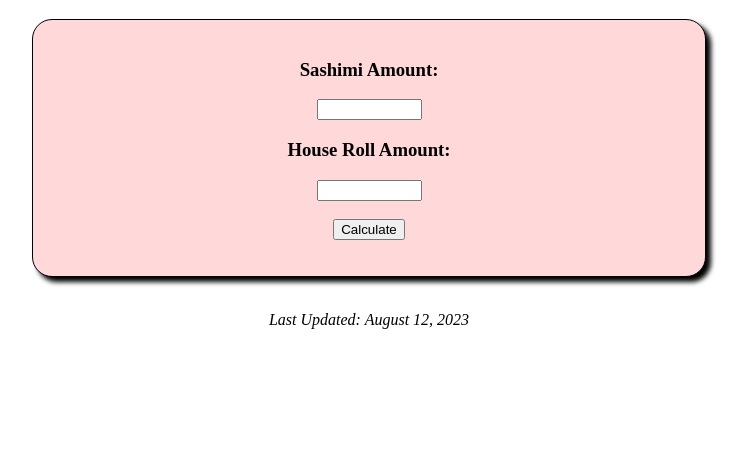
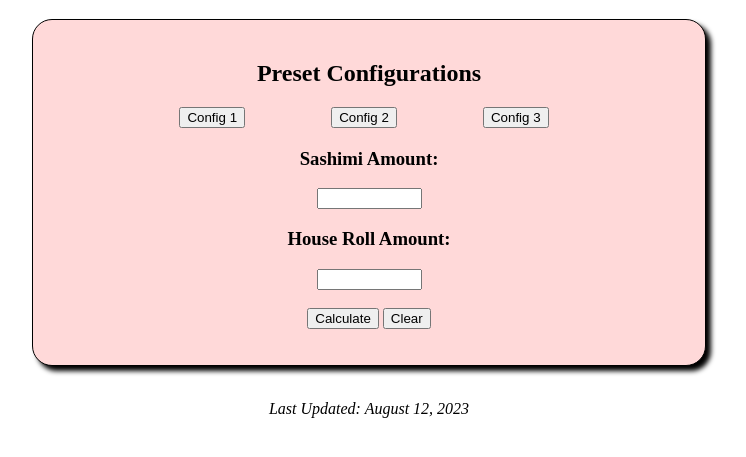
Before and after one commit to William-BC-CA/bz-calc, a plain HTML site: page index.html in a window 1280 px wide. Shown: the part 61-518 px from the top of the page, without its empty margins (271-1017 px from the left). Drawn offline with Linux system fonts and the light colour scheme.

Commit message:
removed console.log, added more options!

```diff
--- a/index.html
+++ b/index.html
@@ -12,7 +12,7 @@
     <meta content="#ff0000" data-react-helmet="true" name="theme-color" />
     <!-- <meta content="https://drive.google.com/uc?export=download&id=1ua5gBvAvktz1bfaCMiGzpPg6k85t8zyO" property="og:image" /> -->
     <!-- <link rel="icon" href="../images/sts-icon.png"> -->
-    <script src = "script.js"></script>
+    <script src = "script.js" defer></script>
 </head>
 <body>
     <div class = "wrapper">
@@ -21,6 +21,12 @@
             <h1>BZ Calculator</h1>
         </header>
         <main class = "container">
+            <h2>Preset Configurations</h2>
+            <div class = "configurations">
+                <div class = "config-item"><button onclick = "config1()">Config 1</button></div>
+                <div class = "config-item"><button onclick = "config2()">Config 2</button></div>
+                <div class = "config-item"><button onclick = "config3()">Config 3</button></div>
+            </div>
             <h3>Sashimi Amount:</h3>
             <input type="text" id="sashimi" name="name" required minlength="4" maxlength="8" size="10" />
             <h3>House Roll Amount:</h3>
@@ -28,8 +34,9 @@
             <br>
             <br>
             <button onclick = "toCalculate()">Calculate</button>
+            <button onclick = "clearStuff()">Clear</button>
 
-            <p id = "result"></p>
+            <p id = "result"> </p>
         </main>
         <footer>
             <br>
--- a/script.js
+++ b/script.js
@@ -5,6 +5,7 @@ const sashimi = 17.55; // 9 pcs.
 const sashimiSmall = 10.50; // 5 pcs.
 
 var bal = 0;
+var res = document.getElementById("result");
 
 function roundDecimalPlaces(){
     bal = Math.round((bal + Number.EPSILON) * 100) / 100;
@@ -36,15 +37,56 @@ function looper(option, maxVal){
 function toCalculate(){
     bal = 0;
     let countSashimi = parseInt(document.getElementById("sashimi").value);
-    console.log(countSashimi);
     let countHouseRoll = parseInt(document.getElementById("houseRoll").value);
     looper(2, countSashimi);
-    console.log(bal);
     looper(0, countHouseRoll);
     withTax();
     roundDecimalPlaces();
-    let res = document.getElementById("result");
+    if (bal == 0){
+        res.innerHTML = "<i>Please set an amount before calculating!</i>";
+        return;
+    }
     res.innerHTML = "<b>Your total is: $" + bal + "</b>";
+}
+
+function config1(){
+    let countSashimi = 3;
+    let countHouseRoll = 2;
+    let sashimiSelector = document.getElementById("sashimi");
+    let houseRollSelector = document.getElementById("houseRoll");
+    sashimiSelector.value = countSashimi;
+    houseRollSelector.value = countHouseRoll;
+}
+
+function config2(){
+    // let countSashimi = ;
+    // let countHouseRoll = ;
+    // let sashimiSelector = document.getElementById("sashimi");
+    // let houseRollSelector = document.getElementById("houseRoll");
+    // sashimiSelector.value = countSashimi;
+    // houseRollSelector.value = countHouseRoll;
+
+    // Not yet implemented
+    res.innerHTML = "<i>Not Available!</i>";
+}
+
+function config3(){
+    // let countSashimi = ;
+    // let countHouseRoll = ;
+    // let sashimiSelector = document.getElementById("sashimi");
+    // let houseRollSelector = document.getElementById("houseRoll");
+    // sashimiSelector.value = countSashimi;
+    // houseRollSelector.value = countHouseRoll;
+
+    // Not yet implemented
+    res.innerHTML = "<i>Not Available!</i>";
+}
+
+function clearStuff(){
+    let sashimiSelector = document.getElementById("sashimi");
+    let houseRollSelector = document.getElementById("houseRoll");
+    sashimiSelector.value = null;
+    houseRollSelector.value = null;
 }
 
 function tester(){
@@ -55,4 +97,3 @@ function tester(){
 }
 
 // tester();
-console.log(bal);
--- a/styles.css
+++ b/styles.css
@@ -11,3 +11,16 @@
     padding: 20px;
     box-shadow: 5px 5px 5px black;
 }
+
+.configurations{
+    display: flex;
+    justify-content: space-between;
+    margin: auto;
+    margin-bottom: 20px;
+    align-items: center;
+    max-width: 60%;
+}
+
+.config-item {
+    margin-right: 10px;
+}
```
